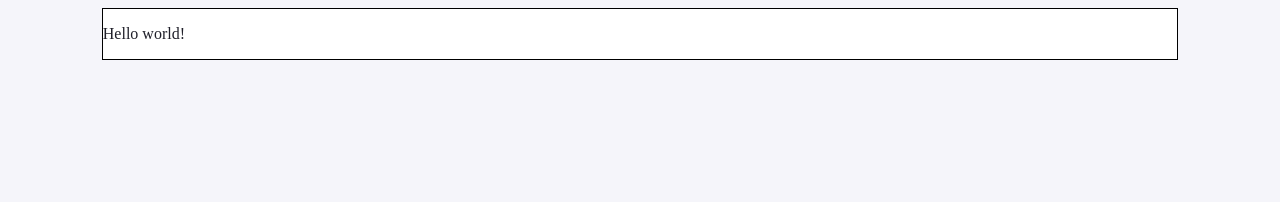
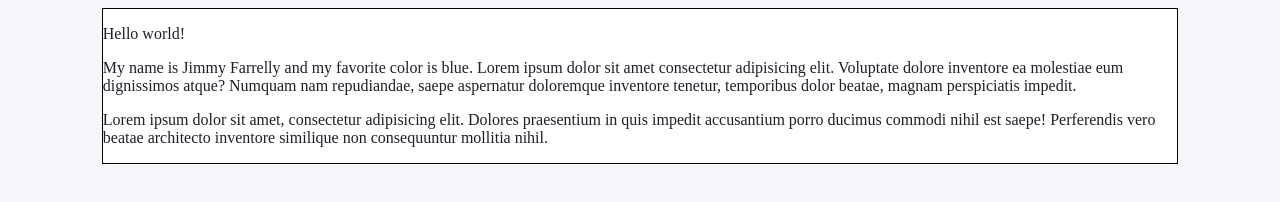
Before and after one commit to jfarrelly27/jfarrelly-hw6, a plain HTML site: page index.html in a window 1280 px wide. Drawn offline with Linux system fonts and the light colour scheme.

Commit message:
Extra Commit 1

```diff
--- a/index.html
+++ b/index.html
@@ -10,6 +10,8 @@
 <body>
   <div class="container">
     <p>Hello world!</p>
+    <p>My name is Jimmy Farrelly and my favorite color is blue. Lorem ipsum dolor sit amet consectetur adipisicing elit. Voluptate dolore inventore ea molestiae eum dignissimos atque? Numquam nam repudiandae, saepe aspernatur doloremque inventore tenetur, temporibus dolor beatae, magnam perspiciatis impedit.</p>
+    <p>Lorem ipsum dolor sit amet, consectetur adipisicing elit. Dolores praesentium in quis impedit accusantium porro ducimus commodi nihil est saepe! Perferendis vero beatae architecto inventore similique non consequuntur mollitia nihil.</p>
   </div>
 </body>
 </html>
```
Also changed, not shown: 1 other file.
